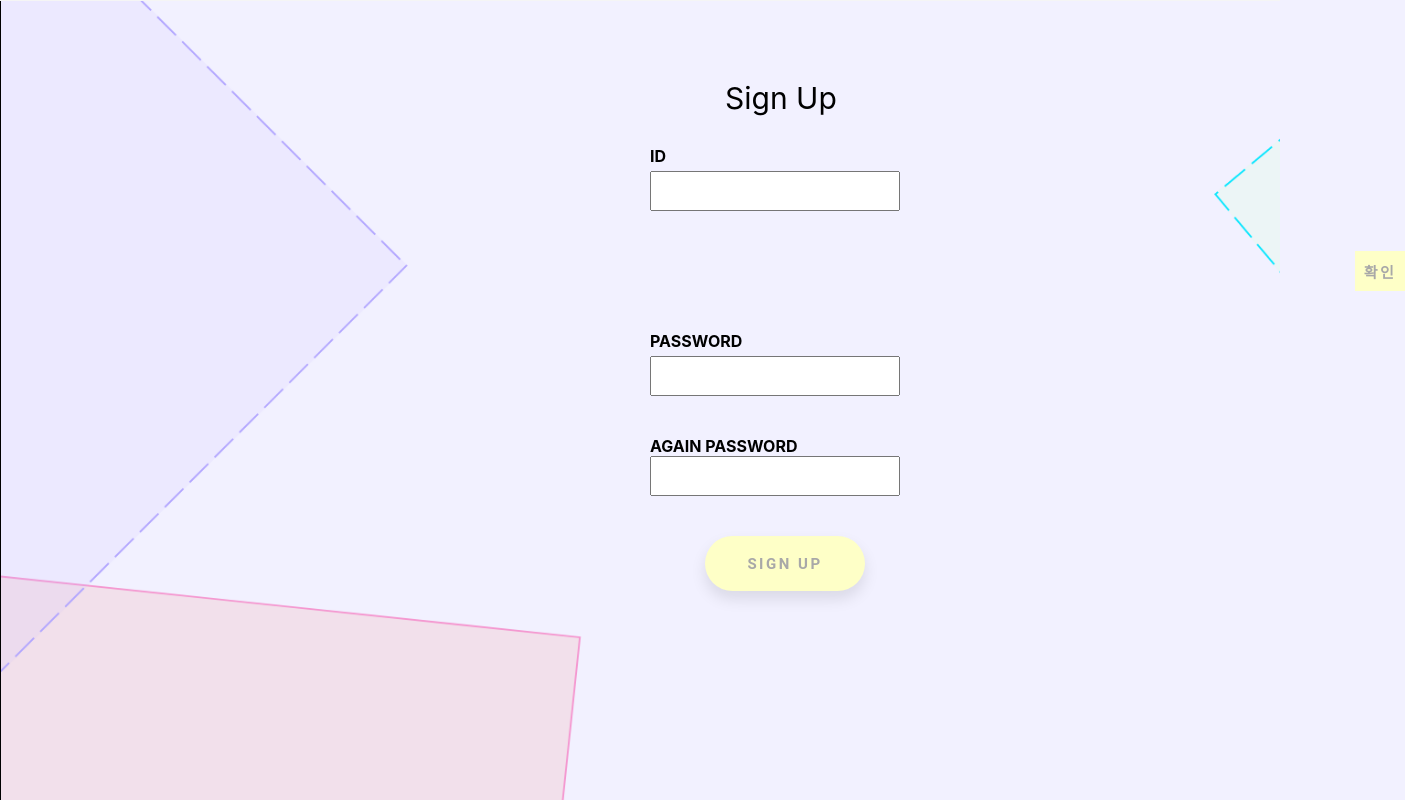
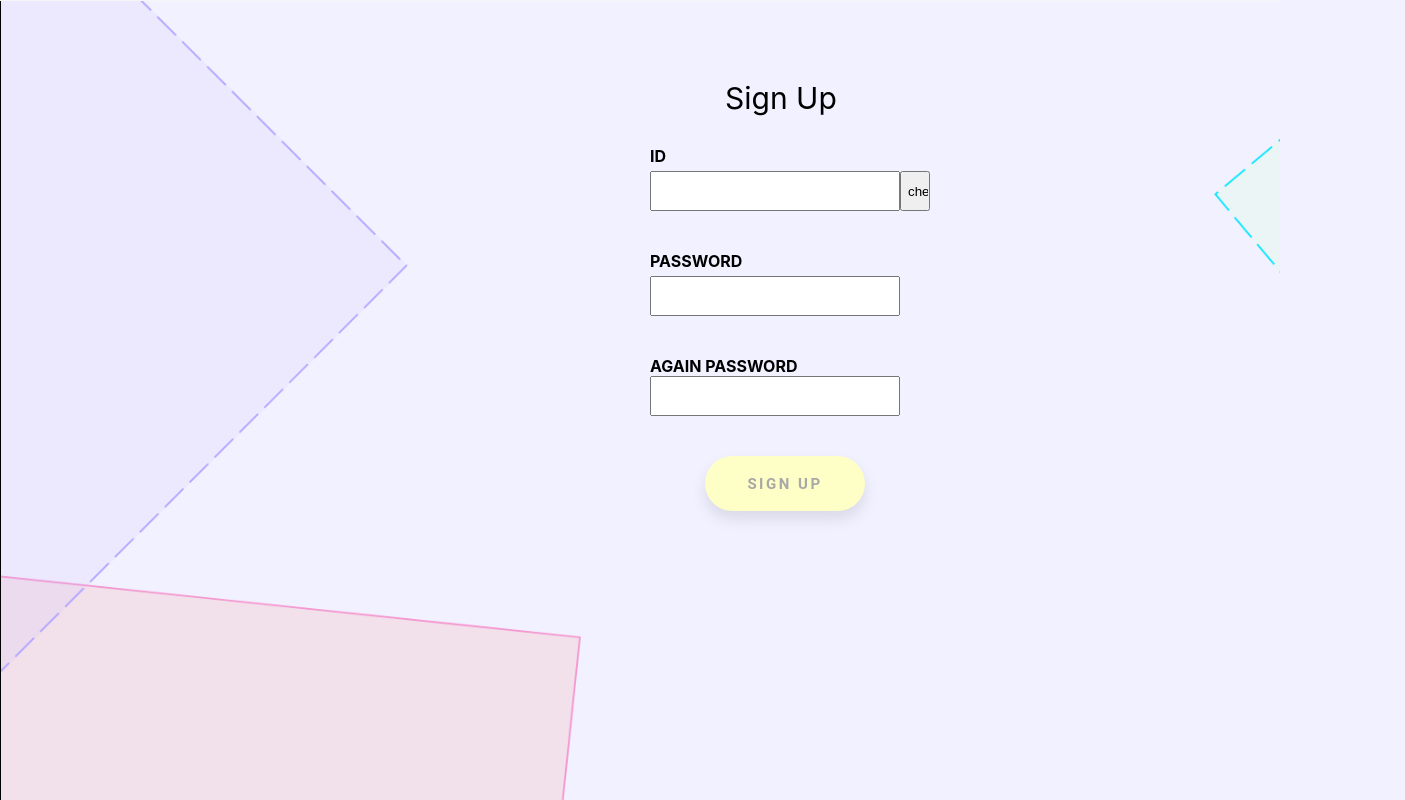
Before and after one commit to FLOSVIA/DDobagi, a React (Create React App) app in the folder frontend/: page /SignUp in a window 1280 px wide. Shown: the top 800 px of the page, 1405 px wide, since content can reach past the window. Built offline with nearby package versions, Linux system fonts and the light colour scheme.

Commit message:
button ing

```diff
--- a/frontend/src/App.js
+++ b/frontend/src/App.js
@@ -6,7 +6,7 @@ import { Link, Router, Route, BrowserRouter, Switch } from "react-router-dom";
 import First from "./component/First/First";
 import Main from "./component/Main/Main";
 import Quick from "./component/Quick/Quick";
-import MyPage from "./component/MyPage/MyPage";
+import MyPage from "./component/Mypage/MyPage";
 import Login from "./component/Login/Login";
 import SignUp from "./component/SignUp/SignUp";
 import Schedule from "./component/Schedule/Schedule";
--- a/frontend/src/component/First/First.js
+++ b/frontend/src/component/First/First.js
@@ -14,7 +14,7 @@ class First extends Component {
               <b className="last">Plan</b>!
             </span>
             <Link to="/Main">
-              <button className="check">
+              <button>
                 <span>Start</span>
               </button>
             </Link>
--- a/frontend/src/component/Login/Login.css
+++ b/frontend/src/component/Login/Login.css
@@ -22,6 +22,7 @@
 input {
   width: 250px;
   height: 40px;
+  outline:none;
 }
 .base {
   margin-left: 650px;
--- a/frontend/src/component/Login/Login.js
+++ b/frontend/src/component/Login/Login.js
@@ -23,7 +23,7 @@ class Login extends Component {
                 <span className="signUp">회원이 아니신가요?</span>
               </Link>
             </div>
-            <button className="check">Log In</button>
+            <button>Log In</button>
           </React.Fragment>
         </BrowserRouter>
       </div>
--- a/frontend/src/component/SignUp/SignUp.css
+++ b/frontend/src/component/SignUp/SignUp.css
@@ -22,6 +22,7 @@
 input {
   width: 250px;
   height: 40px;
+  outline:none;
 }
 .base {
   margin-left: 650px;
@@ -43,9 +44,8 @@ input {
   font-weight: bold;
 }
 
-button:not(.check) {
-  width: 50px;
-  height: 40px;
-  border-radius: 0;
-  box-shadow: none;
+input[type=button]{
+    width: 30px;
+    height: 40px;
+    outline: none;
 }
--- a/frontend/src/component/SignUp/SignUp.js
+++ b/frontend/src/component/SignUp/SignUp.js
@@ -13,7 +13,7 @@ class Login extends Component {
             <div className="base">
               <span className="textID">ID</span>
               <div className="id">
-                <input type="ID"/><button>확인</button>
+                <input type="ID"/><input type="button" value="check"/>
               </div>
               <span className="textPW">PASSWORD</span>
               <div className="pswd">
@@ -24,7 +24,7 @@ class Login extends Component {
                 <input type="password"></input>
               </div>
             </div>
-            <button className="check">Sign Up</button>
+            <button>Sign Up</button>
           </React.Fragment>
         </BrowserRouter>
       </div>
```
